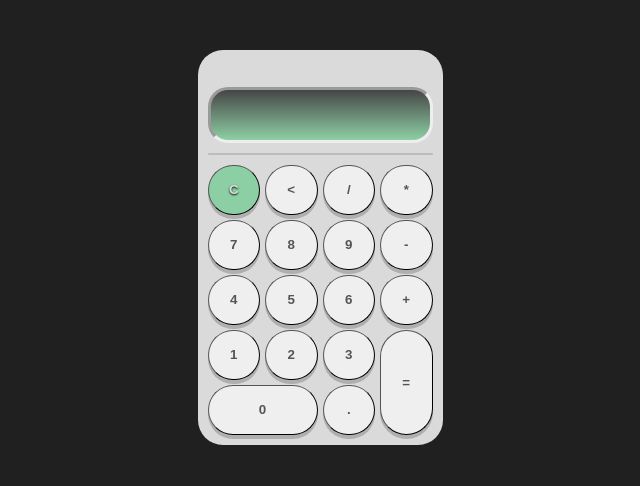
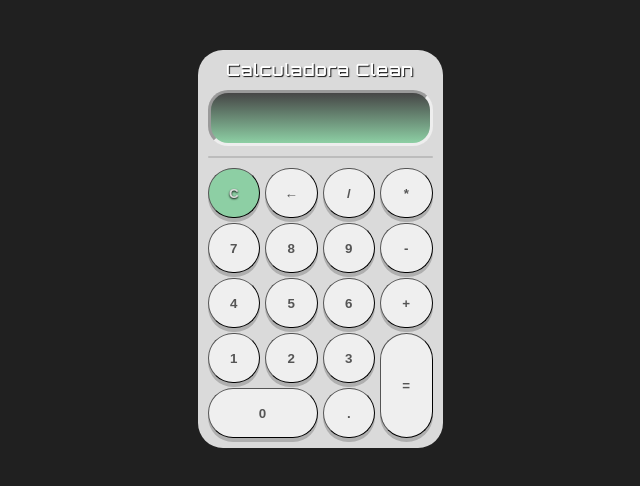
Before and after one commit to LeirtonBorges/Calculadora, a plain HTML site: page index.html in a window 1280 px wide. Shown: the whole page, without its empty margins (320-960 px from the left). Drawn offline with Linux system fonts and the light colour scheme; a web font is replaced by a local one.

Commit message:
Add files via upload
adicionando titutlo

```diff
--- a/index.html
+++ b/index.html
@@ -1,16 +1,16 @@
 <!DOCTYPE html>
-<html lang="en">
+<html lang="pt-br">
 <head>
     <meta charset="UTF-8">
     <meta http-equiv="X-UA-Compatible" content="IE=edge">
     <meta name="viewport" content="width=device-width, initial-scale=1.0">
-    <title>Calculadora grid</title>
+    <title>Calculadora clean</title>
     <link rel="stylesheet" href="styles.css"></link>
 
 </head>
 <body>
     <section class="calc">
-
+        <p id="title">Calculadora Clean</p>
         <div class="display">
             <p id="texto"></p>
         </div>
@@ -19,7 +19,7 @@
 
             <section class="botoes">
                 <button class="botao" onclick="clean()" id="clean">C</button>
-                <button class="botao" onclick="back()"><</button>
+                <button class="botao" onclick="back()">←</button>
                 <button class="botao" onclick="insert('/')">/</button>
                 <button class="botao" onclick="insert('*')">*</button>
                 <button class="botao" onclick="insert('7')">7</button>
--- a/styles.css
+++ b/styles.css
@@ -21,6 +21,17 @@ body{
     background-color: rgb(218, 218, 218);
 }
 
+#title{
+    font-family: Orbitron;
+    font-weight: 900;
+    letter-spacing: 1.5px;
+    color: rgb(255, 255, 255);
+    text-shadow: 1px 1px 1px rgb(24, 24, 24);
+    margin:0px;
+    padding:0px;
+    text-align: center;
+}
+
 .divisoria{
     display: flex;
     justify-content: center;
@@ -33,6 +44,7 @@ body{
 }
 
 .display > p{
+    margin-top: 10px;
     margin-bottom: 5px;
     background: rgb(141,207,164);
     background: linear-gradient(0deg, rgba(141,207,164,1) 0%, rgba(70,70,70,1) 100%);
```
